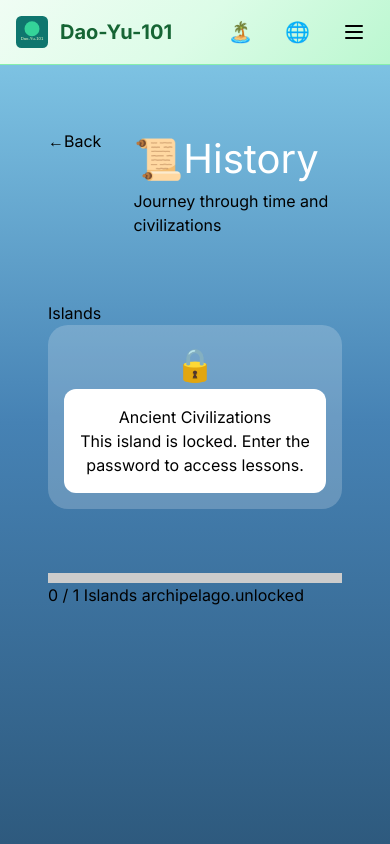
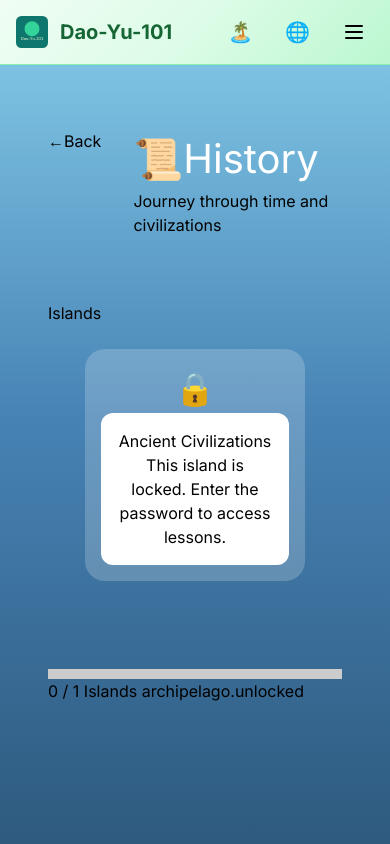
Before and after one commit to 7miwork/Dao-Yu-101, a Vue app: page /#/archipelago/history in a window 390 px wide. Shown: the top 844 px of the page. Built offline with nearby package versions, Linux system fonts and the light colour scheme.

Commit message:
fix: responsive archipelago island layout

```diff
--- a/src/pages/archipelago/Archipelago.vue
+++ b/src/pages/archipelago/Archipelago.vue
@@ -244,18 +244,23 @@
   padding: 2rem;
 }
 
-/* ✅ FIXED GRID */
+/* FLEXBASIERTER RESPONSIVER CONTAINER */
 .islands-grid {
-  display: grid;
-  grid-template-columns: repeat(auto-fit, minmax(220px, 1fr));
-  gap: 3rem;
-  max-width: 1600px;
+  display: flex;
+  flex-wrap: wrap;
+  justify-content: center;
+  gap: 2.5rem;
+  max-width: 1200px;
   margin: 0 auto;
+  padding: 1.5rem;
+  width: 100%;
 }
 
 /* CARD */
 .island-card {
   width: 100%;
+  max-width: 220px;
+  position: static;
   transition: 0.3s;
 }
 
```
